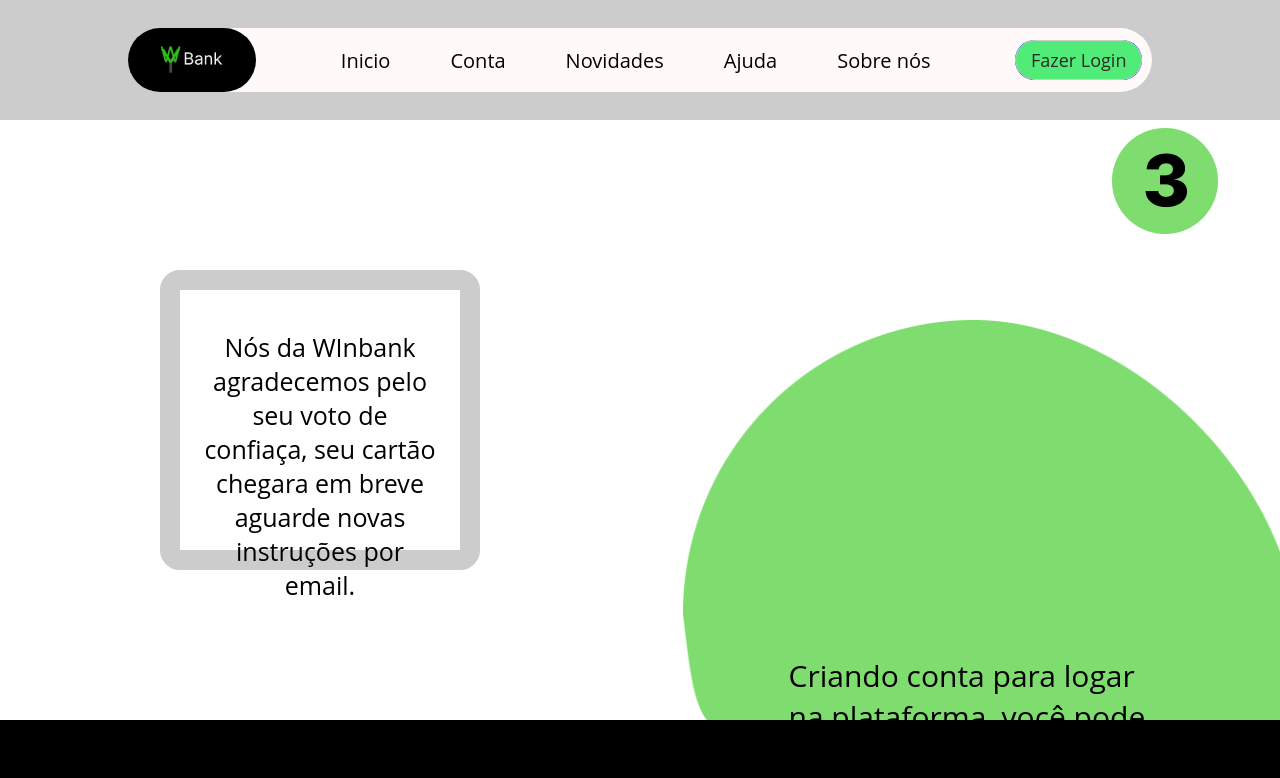
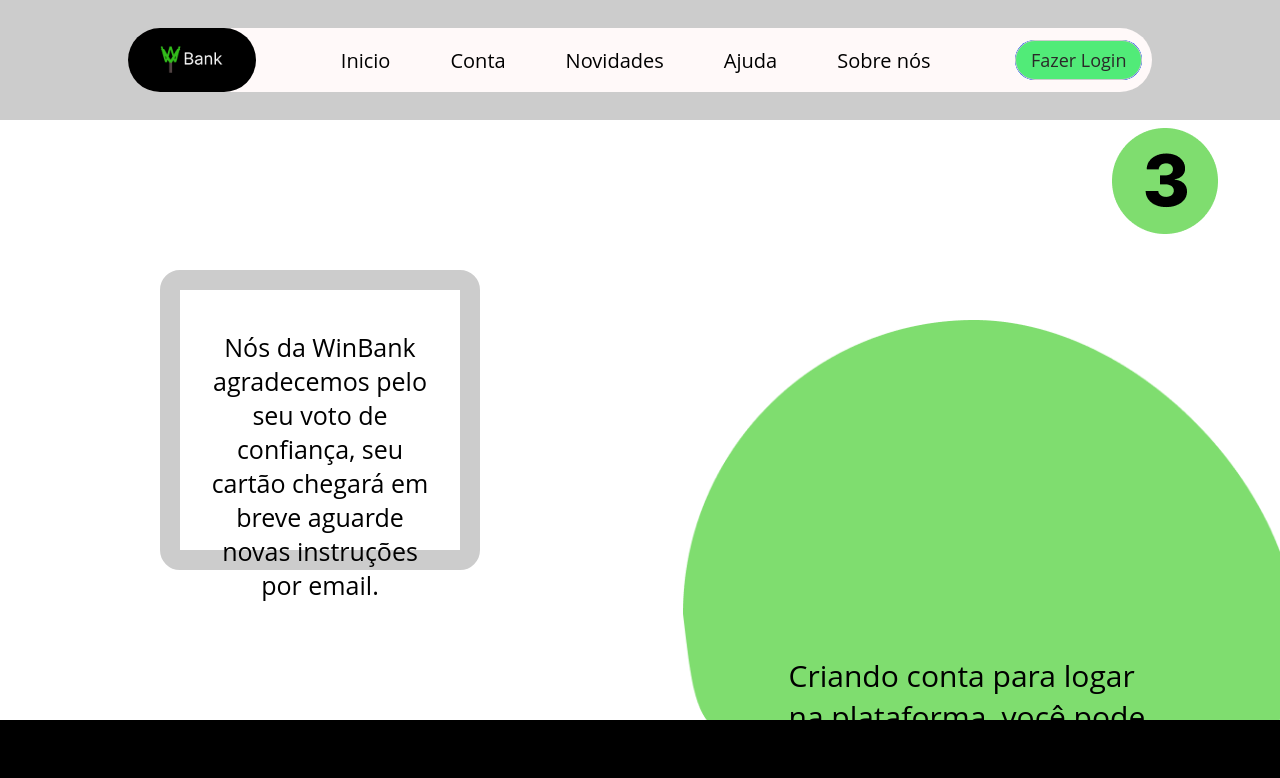
Before and after one commit to GuilhermeRRF/WinBank, a React (Vite) app: page /etapa3 in a window 1280 px wide. Shown: the top 778 px of the page. Built offline with nearby package versions, Linux system fonts and the light colour scheme.

Commit message:
fazendo ajustes de escrita e codigos

```diff
--- a/src/pages/Ajuda.jsx
+++ b/src/pages/Ajuda.jsx
@@ -42,7 +42,7 @@ function Ajuda() {
             <img className={styles.Icone} src={Envelope} alt="" />
             <p className={styles.Titulo}>E-mail</p>
             <p className={styles.Texto}>Tem alguma duvida ?</p>
-            <p className={styles.MiniTexto}><a className={styles.link} href="#">centralajuda @winbank.com</a></p>
+            <p className={styles.MiniTexto}><a className={styles.link} href="#">centralajuda@winbank.com</a></p>
 
           </div>
 
--- a/src/pages/CriarConta.jsx
+++ b/src/pages/CriarConta.jsx
@@ -43,7 +43,7 @@ function CriarConta() {
                 type="checkbox"
                 name="termoPrivacidade"
               />
-              Eu li, estou ciente das consições de tratamento dos meus dados
+              Eu li, estou ciente das condições de tratamento dos meus dados
               pessoais e dou meu consentimento, quando aplicavel, conforme
               descrita nesta Politica de Privacidade.
             </label>
--- a/src/pages/Etapa2.jsx
+++ b/src/pages/Etapa2.jsx
@@ -40,7 +40,7 @@ function Etapa2() {
                 type="checkbox"
                 name="termoPrivacidade"
               />
-              Eu li, estou ciente das consições de tratamento dos meus dados
+              Eu li, estou ciente das condições de tratamento dos meus dados
               pessoais e dou meu consentimento, quando aplicavel, conforme
               descrita nesta Politica de Privacidade.
             </label>
--- a/src/pages/Etapa3.jsx
+++ b/src/pages/Etapa3.jsx
@@ -8,8 +8,8 @@ function Etapa3() {
       <main className={styles.SecaoPrincipal}>
         <section className={styles.ContainerCaixaPrincipal}>
           <div className={styles.Caixa}>
-          <p className={styles.TextoAgradecimento}> Nós da WInbank agradecemos pelo seu voto de confiaça, seu cartão
-            chegara em breve aguarde novas instruções por email.</p>
+          <p className={styles.TextoAgradecimento}> Nós da WinBank agradecemos pelo seu voto de confiança, seu cartão
+            chegará em breve aguarde novas instruções por email.</p>
           </div>
         </section>
 
```
